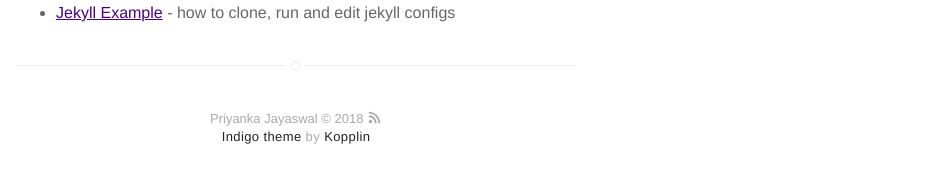
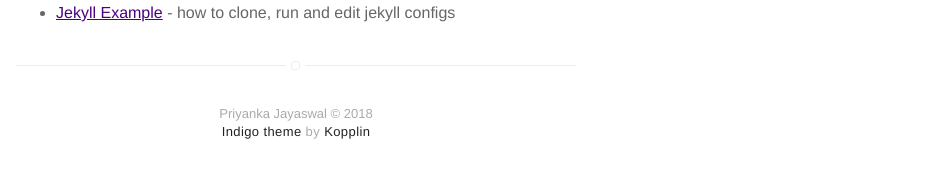
Before and after one commit to rishabhjayaswal/rishabhjayaswal.github.io, a Jekyll site: the page built from FAQ.md, in a window 1280 px wide. Shown: the part 362-545 px from the top of the page, without its empty margins (344-1280 px from the left). Built offline with Jekyll 4.4.1, drawn with Linux system fonts in a browser that asks for light colours; our own code applies the rules of GitHub Pages for plain Markdown files.

Commit message:
Adding ninth commit

```diff
--- a/_config.yml
+++ b/_config.yml
@@ -103,7 +103,7 @@ animation: true
 plugins:
   - jekyll-seo-tag
   - jekyll-gist
-  # - jekyll-feed
+  - jekyll-feed
   - jemoji
   - jekyll-admin
 
--- a/_includes/footer.html
+++ b/_includes/footer.html
@@ -1,5 +1,6 @@
 <footer class="footer-main">
-    {{ site.name }} © {{ site.time | date: '%Y' }} <a class="link" href="{{ site.url }}/feed.xml" target="_blank"><svg class="icon icon-rss"><use xlink:href="#icon-rss"></use></svg></a>
+    {{ site.name }} © {{ site.time | date: '%Y' }}
+    <!-- <a class="link" href="{{ site.url }}/feed.xml" target="_blank"><svg class="icon icon-rss"><use xlink:href="#icon-rss"></use></svg></a> -->
 
     <p class="extra">
         <a class="link" href="https://github.com/sergiokopplin/indigo">Indigo theme</a> by <a class="link" href="https://github.com/sergiokopplin/indigo">Kopplin</a>
```
